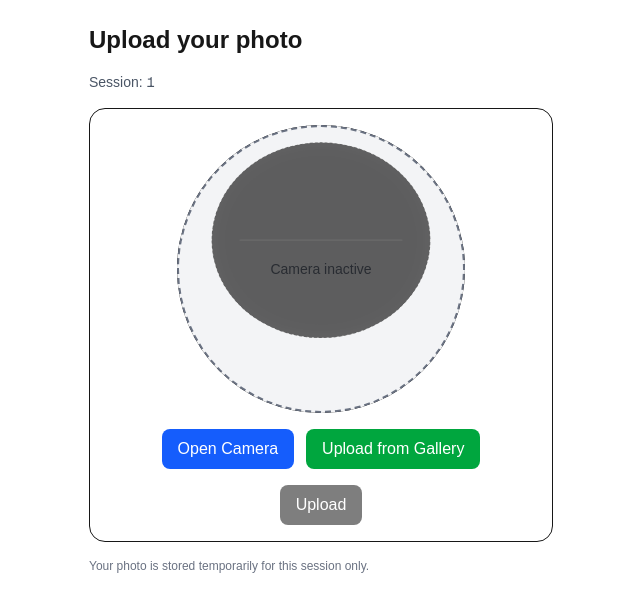
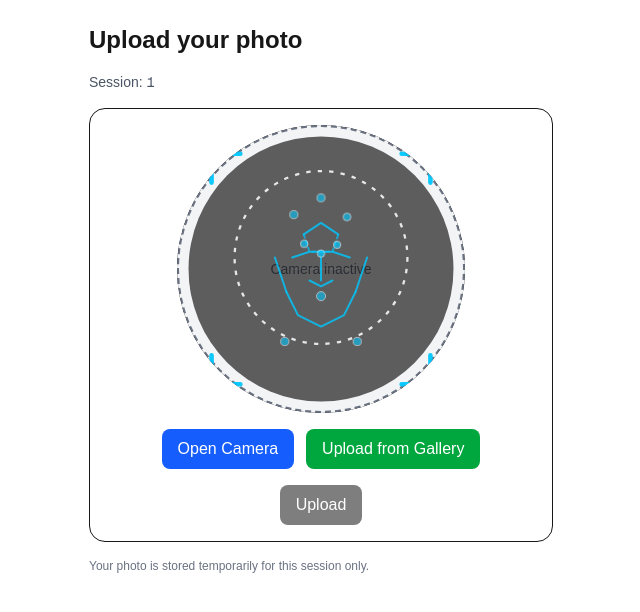
Before and after one commit to codingmaster094/latest-skin-scan-app, a Next.js app: page /upload/1 in a window 1280 px wide. Shown: the top 612 px of the page, without its empty margins (319-959 px from the left). Built offline with nearby package versions, Linux system fonts and the light colour scheme.

Commit message:
add photo shape

```diff
--- a/app/upload/[sessionId]/page.jsx
+++ b/app/upload/[sessionId]/page.jsx
@@ -10,8 +10,7 @@ export default function MobileUploadPage({ params }) {
 
   // camera state
   const [streaming, setStreaming] = useState(false);
-  // we keep a simple string to decide mirror behavior; your startCamera uses "user"
-  const frontCamera = true; // change to false if you decide to use back camera
+  const frontCamera = true;
   const videoRef = useRef(null);
   const canvasRef = useRef(null);
   const cameraStreamRef = useRef(null);
@@ -29,35 +28,28 @@ export default function MobileUploadPage({ params }) {
     return () => URL.revokeObjectURL(objectUrl);
   }, [file]);
 
-  // Always start FRONT camera ("user")
   async function startCamera() {
     if (streaming) return;
     try {
       const constraints = {
         video: {
-          facingMode: { ideal: "user" }, // front camera
+          facingMode: { ideal: "user" },
           width: { ideal: 1280 },
           height: { ideal: 720 },
         },
         audio: false,
       };
-
       const stream = await navigator.mediaDevices.getUserMedia(constraints);
       cameraStreamRef.current = stream;
-
       if (videoRef.current) {
         videoRef.current.srcObject = stream;
-        // apply mirror to preview via CSS (see video element style below)
         await videoRef.current.play();
       }
-
       setStreaming(true);
       setMsg("");
     } catch (err) {
       console.error("Camera start error", err);
-      setMsg(
-        "Could not start camera — permission denied or no front camera available."
-      );
+      setMsg("Could not start camera — permission denied or no front camera available.");
     }
   }
 
@@ -74,7 +66,6 @@ export default function MobileUploadPage({ params }) {
       setMsg("Camera not ready.");
       return;
     }
-
     const vw = video.videoWidth;
     const vh = video.videoHeight;
     const size = Math.min(vw, vh);
@@ -89,37 +80,28 @@ export default function MobileUploadPage({ params }) {
 
     ctx.clearRect(0, 0, outputSize, outputSize);
 
-    // If front camera (mirrored preview), flip canvas horizontally so captured image matches preview
     if (frontCamera) {
       ctx.save();
-      // flip horizontally around vertical center of canvas
       ctx.translate(outputSize, 0);
       ctx.scale(-1, 1);
-      // drawImage parameters: source sx, sy, sw, sh, dx, dy, dw, dh
       ctx.drawImage(video, sx, sy, size, size, 0, 0, outputSize, outputSize);
       ctx.restore();
     } else {
-      // back camera: draw normally
       ctx.drawImage(video, sx, sy, size, size, 0, 0, outputSize, outputSize);
     }
 
-    // circular mask (applies equally either way)
     ctx.globalCompositeOperation = "destination-in";
     ctx.beginPath();
     ctx.arc(outputSize / 2, outputSize / 2, outputSize / 2, 0, Math.PI * 2);
     ctx.closePath();
     ctx.fill();
 
-    const blob = await new Promise((res) =>
-      canvas.toBlob(res, "image/jpeg", 0.92)
-    );
+    const blob = await new Promise((res) => canvas.toBlob(res, "image/jpeg", 0.92));
     if (!blob) {
       setMsg("Failed to capture image.");
       return;
     }
-    const capturedFile = new File([blob], `capture-${Date.now()}.jpg`, {
-      type: "image/jpeg",
-    });
+    const capturedFile = new File([blob], `capture-${Date.now()}.jpg`, { type: "image/jpeg" });
 
     setFile(capturedFile);
     stopCamera();
@@ -139,21 +121,14 @@ export default function MobileUploadPage({ params }) {
     }
     setBusy(true);
     setMsg("");
-
     try {
       const fd = new FormData();
       fd.append("file", file);
-
-      const res = await fetch(`/api/upload/${sessionId}`, {
-        method: "POST",
-        body: fd,
-      });
-
+      const res = await fetch(`/api/upload/${sessionId}`, { method: "POST", body: fd });
       if (!res.ok) {
         const err = await res.json().catch(() => ({}));
         throw new Error(err?.error || `Upload failed (${res.status})`);
       }
-
       setMsg("Uploaded! You can go back to your desktop now.");
     } catch (err) {
       setMsg(err.message || "Something went wrong.");
@@ -167,30 +142,11 @@ export default function MobileUploadPage({ params }) {
   return (
     <main className="p-6 max-w-lg mx-auto">
       <h1 className="text-2xl font-semibold mb-4">Upload your photo</h1>
-      <p className="text-sm text-gray-600 mb-4">
-        Session: <span className="font-mono">{sessionId}</span>
-      </p>
+      <p className="text-sm text-gray-600 mb-4">Session: <span className="font-mono">{sessionId}</span></p>
 
-      <form
-        onSubmit={handleSubmit}
-        className="space-y-4 border rounded-2xl p-4"
-      >
-        {/* Hidden input that defaults to FRONT camera */}
-        <input
-          type="file"
-          accept="image/*"
-          capture="user"
-          ref={cameraInputRef}
-          onChange={(e) => setFile(e.target.files?.[0] || null)}
-          className="hidden"
-        />
-        <input
-          type="file"
-          accept="image/*"
-          ref={galleryInputRef}
-          onChange={handleGalleryFile}
-          className="hidden"
-        />
+      <form onSubmit={handleSubmit} className="space-y-4 border rounded-2xl p-4">
+        <input type="file" accept="image/*" capture="user" ref={cameraInputRef} onChange={(e) => setFile(e.target.files?.[0] || null)} className="hidden" />
+        <input type="file" accept="image/*" ref={galleryInputRef} onChange={handleGalleryFile} className="hidden" />
 
         <div className="relative w-full flex justify-center">
           {!streaming && (
@@ -199,84 +155,105 @@ export default function MobileUploadPage({ params }) {
             </div>
           )}
 
-          {/* --- Improved wrapper: video fills circle and overlay scales responsively --- */}
           <div className="relative w-72 h-72 rounded-full overflow-hidden bg-black">
-            {/* fill the circle fully: absolute and cover ensures no misalignment on mobile */}
+            {/* video fills circle */}
             <video
               ref={videoRef}
-              className={`absolute inset-0 w-full h-full object-cover ${
-                streaming ? "" : "hidden"
-              }`}
-              playsInline
-              muted
-              autoPlay
-              // mirror preview when front camera so it feels like a mirror
+              className={`absolute inset-0 w-full h-full object-cover ${streaming ? "" : "hidden"}`}
+              playsInline muted autoPlay
               style={frontCamera ? { transform: "scaleX(-1)" } : undefined}
             />
 
-            {/* Parabolic / oval overlay (SVG). preserveAspectRatio="xMidYMid slice" makes sure the ellipse remains centered and fills properly */}
+            {/* overlay: corner brackets + mesh + dotted inner ring + pulsing points */}
             <div className="absolute inset-0 pointer-events-none z-20">
-              <svg
-                viewBox="0 0 100 100"
-                preserveAspectRatio="xMidYMid slice"
-                className="w-full h-full"
-                aria-hidden="true"
-              >
+              <svg viewBox="0 0 100 100" preserveAspectRatio="xMidYMid slice" className="w-full h-full">
                 <defs>
-                  <mask id="ovalMask">
-                    <rect x="0" y="0" width="100" height="100" fill="black" />
-                    {/* ellipse centered slightly higher for face fit */}
-                    <ellipse cx="50" cy="40" rx="38" ry="34" fill="white" />
+                  <mask id="hole">
+                    <rect width="100" height="100" fill="black" />
+                    <circle cx="50" cy="50" r="46" fill="white" />
                   </mask>
 
-                  <filter
-                    id="softGlow"
-                    x="-50%"
-                    y="-50%"
-                    width="200%"
-                    height="200%"
-                  >
-                    <feGaussianBlur stdDeviation="2.2" result="blur" />
-                    <feMerge>
-                      <feMergeNode in="blur" />
-                      <feMergeNode in="SourceGraphic" />
-                    </feMerge>
+                  <filter id="glow" x="-50%" y="-50%" width="200%" height="200%">
+                    <feGaussianBlur stdDeviation="1.6" result="blur" />
+                    <feMerge><feMergeNode in="blur" /><feMergeNode in="SourceGraphic" /></feMerge>
                   </filter>
                 </defs>
 
-                {/* darken outside using the mask */}
-                <rect
-                  width="100"
-                  height="100"
-                  fill="rgba(0,0,0,0.62)"
-                  mask="url(#ovalMask)"
-                />
+                {/* darken outside ringing (keeps circular mask) */}
+                <rect width="100" height="100" fill="rgba(0,0,0,0.62)" mask="url(#hole)" />
 
-                {/* dashed oval border */}
-                <ellipse
-                  cx="50"
-                  cy="40"
-                  rx="38"
-                  ry="34"
-                  fill="none"
-                  stroke="rgba(255,255,255,0.9)"
-                  strokeWidth="0.8"
-                  strokeDasharray="2 3"
-                  vectorEffect="non-scaling-stroke"
-                  style={{ filter: "url(#softGlow)" }}
-                />
+                {/* dashed inner spotlight circle */}
+                <circle cx="50" cy="46" r="30" fill="none" stroke="rgba(255,255,255,0.85)" strokeDasharray="1.5 2.5" strokeWidth="0.8" transform="" />
 
-                {/* subtle horizontal guide */}
-                <line
-                  x1="22"
-                  x2="78"
-                  y1="40"
-                  y2="40"
-                  stroke="rgba(255,255,255,0.06)"
-                  strokeWidth="0.6"
-                  strokeLinecap="round"
-                />
+                {/* corner brackets */}
+                <g stroke="rgba(0,200,255,0.95)" strokeWidth="1.6" fill="none">
+                  {/* top-left */}
+                  <path d="M12 20 L12 10 L22 10" strokeLinecap="round" />
+                  {/* top-right */}
+                  <path d="M88 20 L88 10 L78 10" strokeLinecap="round" />
+                  {/* bottom-left */}
+                  <path d="M12 80 L12 90 L22 90" strokeLinecap="round" />
+                  {/* bottom-right */}
+                  <path d="M88 80 L88 90 L78 90" strokeLinecap="round" />
+                </g>
+
+                {/* stylized facial mesh: points + connecting lines (static guide) */}
+                <g stroke="rgba(0,200,255,0.85)" strokeWidth="0.7" fill="none" strokeLinecap="round" strokeLinejoin="round" opacity="0.95">
+                  {/* jaw / chin */}
+                  <polyline points="38,58 42,66 50,70 58,66 62,58" />
+                  {/* face outline up to temples */}
+                  <polyline points="34,46 36,52 38,58" />
+                  <polyline points="66,46 64,52 62,58" />
+                  {/* nose vertical */}
+                  <polyline points="50,46 50,54" />
+                  {/* nose base */}
+                  <polyline points="46,54 50,56 54,54" />
+                  {/* eyes connect */}
+                  <polyline points="40,46 46,44 50,44 54,44 60,46" />
+                  {/* forehead tri */
+                  }
+                  <polyline points="44,38 50,34 56,38" />
+                  {/* triangles to form mesh */}
+                  <polyline points="44,38 46,44 50,44 54,44 56,38" strokeDasharray="1.2 1.2" opacity="0.8" />
+                </g>
+
+                {/* keypoints (circles) with small pulsing animation using CSS */}
+                <g id="keypoints" fill="rgba(0,200,255,0.95)" stroke="white" strokeWidth="0.2">
+                  <circle className="kp" cx="44" cy="38" r="0.9" />
+                  <circle className="kp" cx="50" cy="34" r="0.9" />
+                  <circle className="kp" cx="56" cy="38" r="0.9" />
+                  <circle className="kp" cx="46" cy="44" r="0.9" />
+                  <circle className="kp" cx="54" cy="44" r="0.9" />
+                  <circle className="kp" cx="50" cy="46" r="0.95" />
+                  <circle className="kp" cx="50" cy="56" r="1.0" />
+                  <circle className="kp" cx="42" cy="66" r="0.9" />
+                  <circle className="kp" cx="58" cy="66" r="0.9" />
+                </g>
+
+                {/* subtle center crosshair */}
+                <g stroke="rgba(255,255,255,0.06)" strokeWidth="0.6">
+                  <line x1="40" y1="50" x2="60" y2="50" />
+                </g>
               </svg>
+
+              {/* inline styles for pulsing keypoints */}
+              <style>{`
+                /* scale up/down the small circles to create pulse */
+                .kp {
+                  transform-origin: center;
+                  animation: kpPulse 1.6s infinite ease-in-out;
+                }
+                .kp:nth-child(2) { animation-delay: 0.05s; }
+                .kp:nth-child(3) { animation-delay: 0.1s; }
+                .kp:nth-child(4) { animation-delay: 0.15s; }
+                .kp:nth-child(5) { animation-delay: 0.2s; }
+                .kp:nth-child(6) { animation-delay: 0.25s; }
+                @keyframes kpPulse {
+                  0% { transform: scale(1); opacity: 1; }
+                  50% { transform: scale(1.6); opacity: 0.6; }
+                  100% { transform: scale(1); opacity: 1; }
+                }
+              `}</style>
             </div>
           </div>
         </div>
@@ -285,67 +262,32 @@ export default function MobileUploadPage({ params }) {
 
         <div className="flex gap-3 justify-center">
           {!streaming ? (
-            <button
-              type="button"
-              onClick={startCamera}
-              className="px-4 py-2 rounded-lg bg-blue-600 text-white"
-            >
-              Open Camera
-            </button>
+            <button type="button" onClick={startCamera} className="px-4 py-2 rounded-lg bg-blue-600 text-white">Open Camera</button>
           ) : (
-            <button
-              type="button"
-              onClick={capturePhoto}
-              className="px-4 py-2 rounded-lg bg-yellow-500 text-black"
-            >
-              Capture (inside circle)
-            </button>
+            <button type="button" onClick={capturePhoto} className="px-4 py-2 rounded-lg bg-yellow-500 text-black">Capture (inside circle)</button>
           )}
 
-          <button
-            type="button"
-            onClick={() => galleryInputRef.current?.click()}
-            className="px-4 py-2 rounded-lg bg-green-600 text-white"
-          >
-            Upload from Gallery
-          </button>
+          <button type="button" onClick={() => galleryInputRef.current?.click()} className="px-4 py-2 rounded-lg bg-green-600 text-white">Upload from Gallery</button>
 
           {streaming && (
-            <button
-              type="button"
-              onClick={stopCamera}
-              className="px-4 py-2 rounded-lg bg-red-600 text-white"
-            >
-              Close Camera
-            </button>
+            <button type="button" onClick={stopCamera} className="px-4 py-2 rounded-lg bg-red-600 text-white">Close Camera</button>
           )}
         </div>
 
         {preview && (
           <div className="flex justify-center mb-2 mt-3">
-            <img
-              src={preview}
-              alt="preview"
-              className="w-40 h-40 rounded-full object-cover border-4 border-gray-300"
-            />
+            <img src={preview} alt="preview" className="w-40 h-40 rounded-full object-cover border-4 border-gray-300" />
           </div>
         )}
 
         <div className="flex justify-center">
-          <button
-            disabled={busy || !file}
-            className="px-4 py-2 rounded-lg bg-black text-white disabled:opacity-50"
-          >
-            {busy ? "Uploading..." : "Upload"}
-          </button>
+          <button disabled={busy || !file} className="px-4 py-2 rounded-lg bg-black text-white disabled:opacity-50">{busy ? "Uploading..." : "Upload"}</button>
         </div>
 
         {msg && <div className="text-sm mt-1 text-center">{msg}</div>}
       </form>
 
-      <p className="text-xs text-gray-500 mt-4">
-        Your photo is stored temporarily for this session only.
-      </p>
+      <p className="text-xs text-gray-500 mt-4">Your photo is stored temporarily for this session only.</p>
     </main>
   );
 }
```
